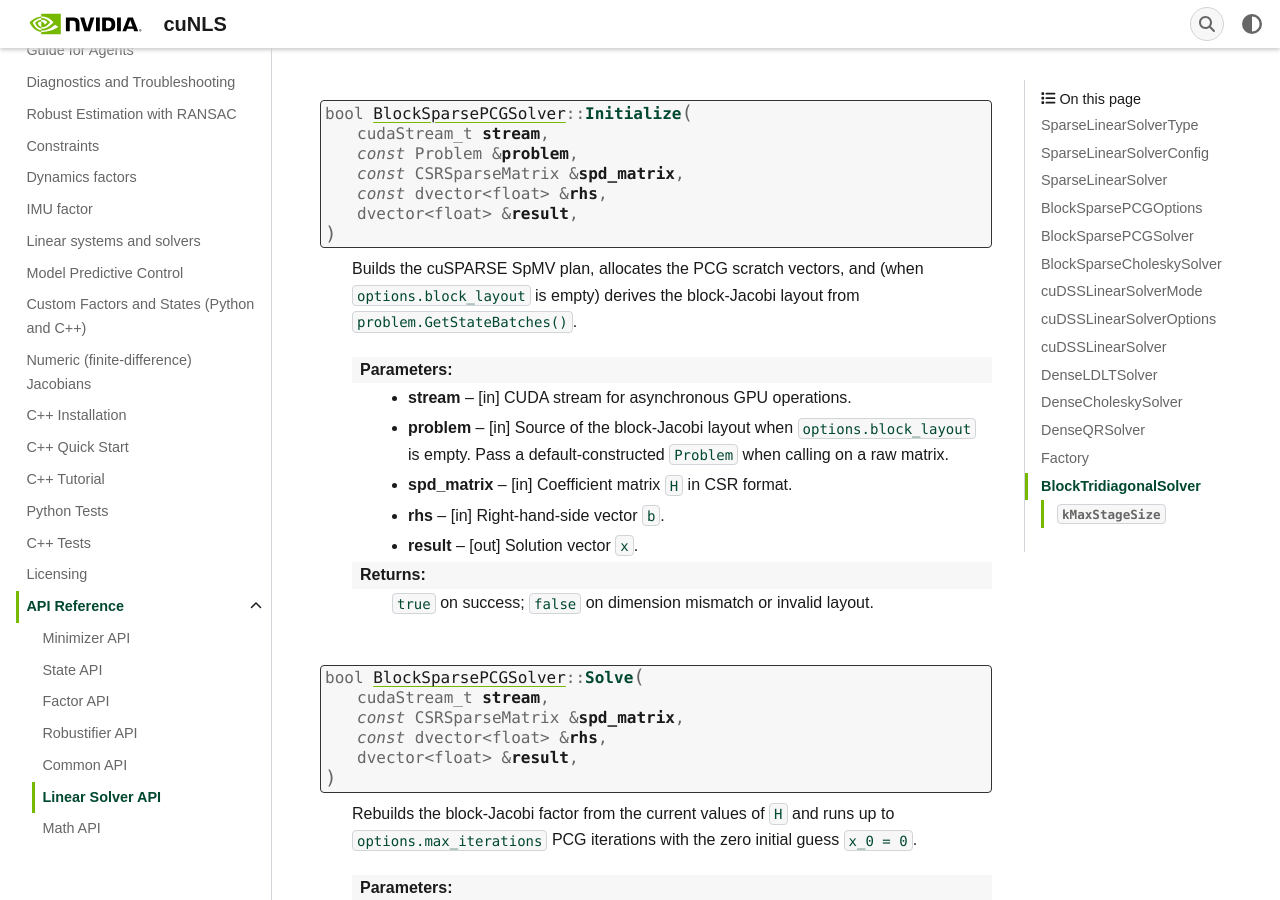
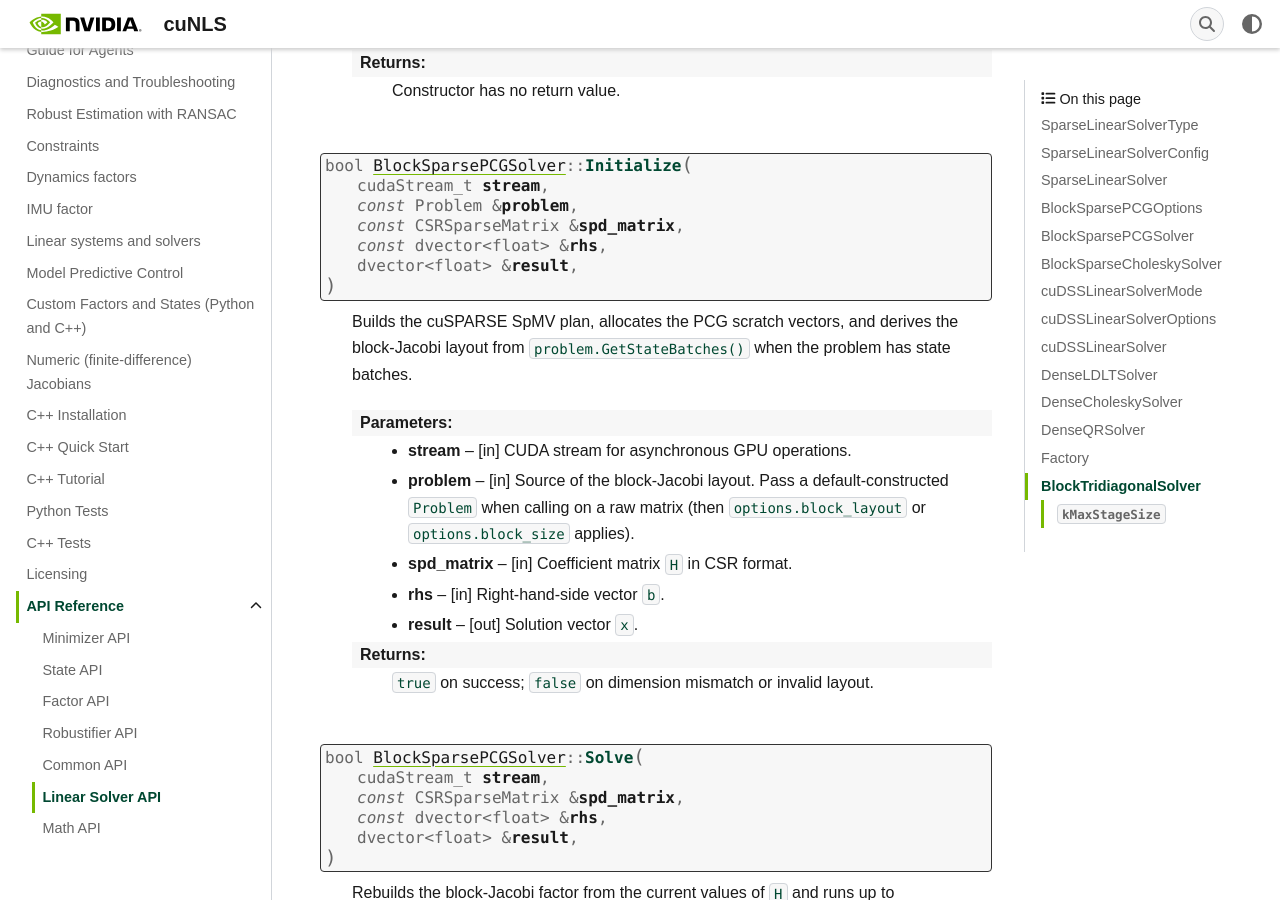
Before and after one commit to nvidia-isaac/cuNLS, a Sphinx documentation site: the page built from docs/sphinx/api/linear_solver.rst, in a window 1280 px wide and 900 px high, scrolled down 4875 px. Built offline with Sphinx 7.4.7, drawn with Linux system fonts in a browser that asks for light colours; some web fonts are replaced; some of the changed text lies outside the part shown.

Commit message:
BlockSparsePCG: never overwrite block_layout with the derived layout
Initialize wrote the layout derived from a Problem's state batches into
options_.block_layout. A solver reused on a raw matrix (a Problem without
state batches) then kept the stale derived layout instead of the user's
block_layout or block_size and built the preconditioner on the wrong tiles
without any error; and the header, AGENTS and Sphinx docs described three
different precedence rules.

The derived layout now lives in problem_layout_ and options_ is never
modified. Rule (documented in all places): the layout of a Problem with
state batches takes precedence; block_layout, then block_size, apply to a
Problem without them; Solve's re-initialization after a size or pattern
change keeps the derived layout while it covers the matrix. The CSR Solve
recovery path no longer goes through the public Initialize with an empty
Problem.

New test DerivedLayoutDoesNotOverwriteTheOptions (fails on main). Full
suite: 810 passed.

```diff
--- a/docs/sphinx/api/linear_solver.rst
+++ b/docs/sphinx/api/linear_solver.rst
@@ -131,11 +131,13 @@
 - ``block_layout`` - [in] Optional ``std::vector<std::pair<int, int>>``
   describing a heterogeneous block-diagonal layout: each
   ``(count_i, size_i)`` element contributes ``count_i * size_i`` rows
-  with ``size_i``-square diagonal tiles.  When empty (default),
-  ``Initialize`` derives the layout automatically from the
-  ``Problem``'s state batches (segment per non-empty batch with
-  ``size = TangentSize()``, ``count = NumActiveStates() -
-  NumConstStates()``).
+  with ``size_i``-square diagonal tiles.  ``Initialize`` derives the
+  layout from the ``Problem``'s state batches whenever it has any
+  (segment per non-empty batch with ``size = TangentSize()``,
+  ``count = NumActiveStates() - NumConstStates()``, consecutive equal
+  sizes merged), and that layout takes precedence; ``block_layout``
+  applies when the solver runs on a matrix with a ``Problem`` without
+  state batches.  The solver never modifies its options.
 - ``max_iterations`` - [in] PCG iteration cap.  Default: ``200``.
 - ``relative_tolerance`` - [in] Stop when
   ``||r_k|| <= relative_tolerance * ||b||``.  Default: ``1e-3``.
@@ -195,13 +197,13 @@
 .. cpp:function:: bool BlockSparsePCGSolver::Initialize(cudaStream_t stream, const Problem& problem, const CSRSparseMatrix& spd_matrix, const dvector<float>& rhs, dvector<float>& result)
 
   Builds the cuSPARSE SpMV plan, allocates the PCG scratch vectors,
-  and (when ``options.block_layout`` is empty) derives the block-Jacobi
-  layout from ``problem.GetStateBatches()``.
+  and derives the block-Jacobi layout from ``problem.GetStateBatches()``
+  when the problem has state batches.
 
   :param ``stream``: [in] CUDA stream for asynchronous GPU operations.
-  :param ``problem``: [in] Source of the block-Jacobi layout when
-    ``options.block_layout`` is empty.  Pass a default-constructed
-    ``Problem`` when calling on a raw matrix.
+  :param ``problem``: [in] Source of the block-Jacobi layout.  Pass a
+    default-constructed ``Problem`` when calling on a raw matrix (then
+    ``options.block_layout`` or ``options.block_size`` applies).
   :param ``spd_matrix``: [in] Coefficient matrix ``H`` in CSR format.
   :param ``rhs``: [in] Right-hand-side vector ``b``.
   :param ``result``: [out] Solution vector ``x``.
```
Also changed, not shown: 3 other files.
